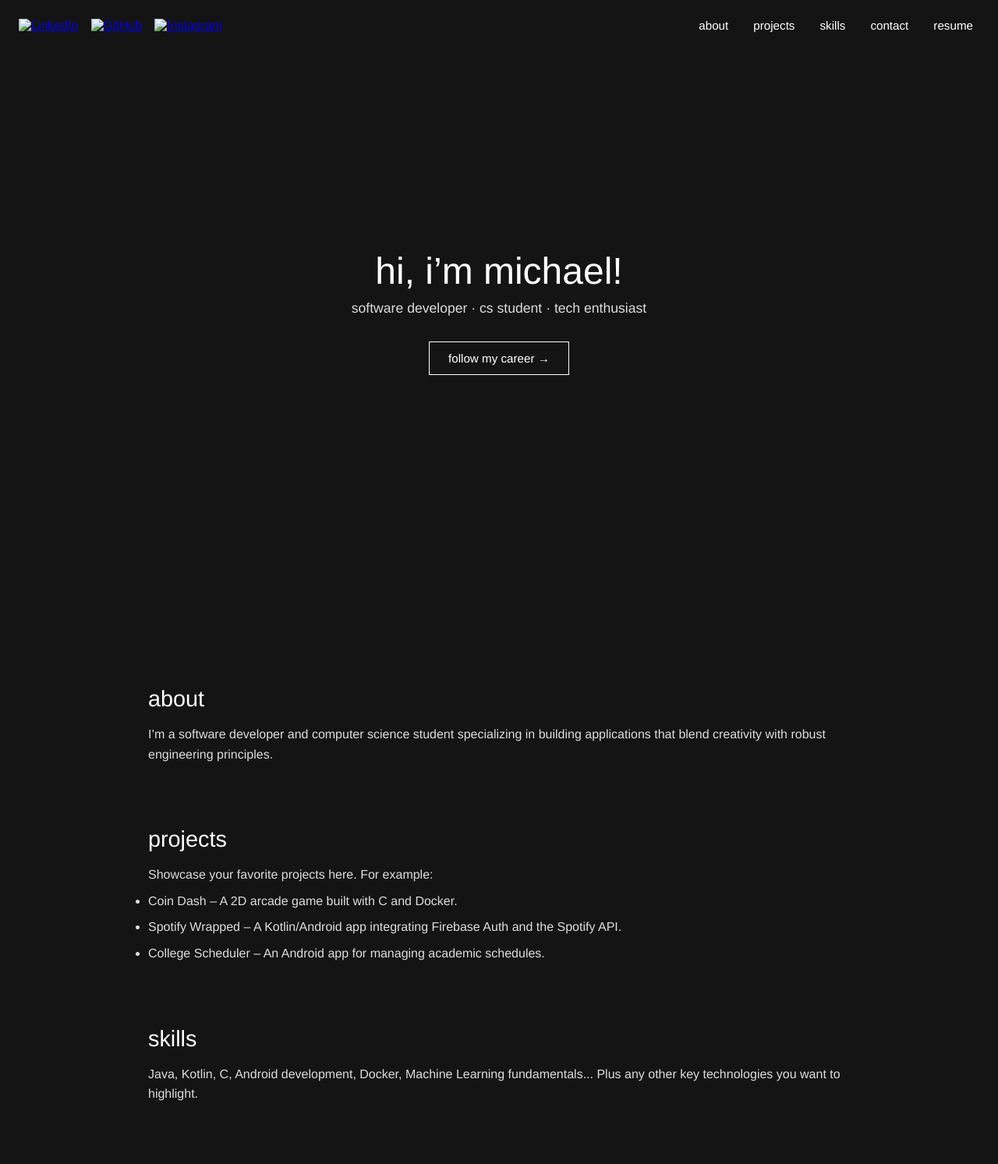
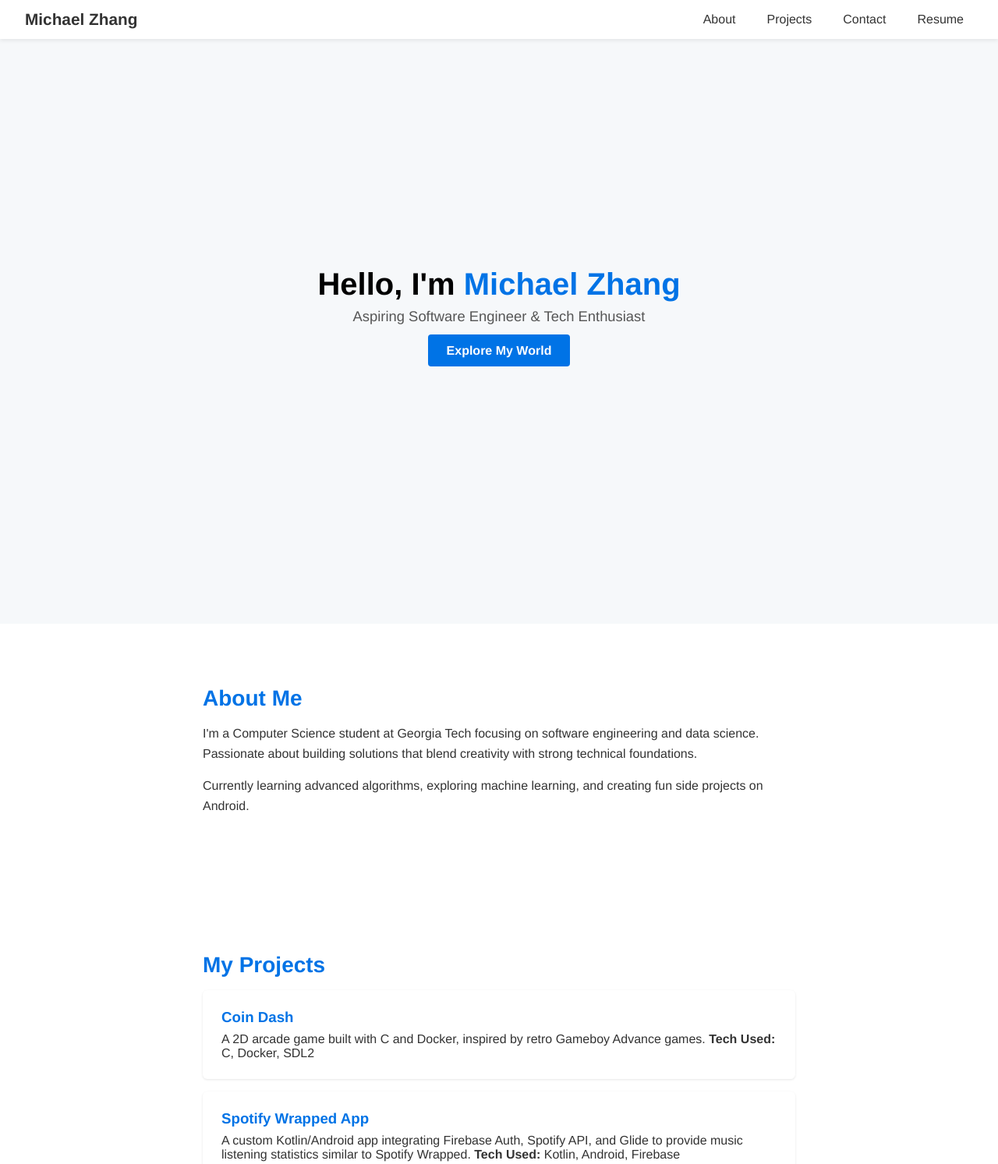
Before and after one commit to michaelzhang2004/personal-website, a plain HTML site: page index.html in a window 1280 px wide. Shown: the top 1493 px of the page at 78% size. Drawn offline with Linux system fonts and the light colour scheme.

Commit message:
edited changes

```diff
--- a/index.html
+++ b/index.html
@@ -2,92 +2,98 @@
 <html lang="en">
 <head>
   <meta charset="UTF-8" />
-  <meta name="description" content="Michael Zhang's personal site" />
+  <meta name="description" content="Personal Website of Michael Zhang" />
   <meta name="viewport" content="width=device-width, initial-scale=1.0" />
-  <title>Michael Zhang - City Theme</title>
+  <title>Michael Zhang</title>
+  <!-- CSS -->
   <link rel="stylesheet" href="styles.css" />
 </head>
 <body>
 
-  <!-- SOCIAL ICONS (top-left) -->
-  <div class="social-links">
-    <!-- Replace # with your actual profile links -->
-    <a href="#" target="_blank" rel="noreferrer">
-      <img src="icons/linkedin.svg" alt="LinkedIn" />
-    </a>
-    <a href="#" target="_blank" rel="noreferrer">
-      <img src="icons/github.svg" alt="GitHub" />
-    </a>
-    <a href="#" target="_blank" rel="noreferrer">
-      <img src="icons/instagram.svg" alt="Instagram" />
-    </a>
-  </div>
-
-  <!-- MAIN NAV (top-right) -->
-  <nav class="main-nav">
-    <ul>
-      <li><a href="#about">about</a></li>
-      <li><a href="#projects">projects</a></li>
-      <li><a href="#skills">skills</a></li>
-      <li><a href="#contact">contact</a></li>
-      <li><a href="resume.pdf" target="_blank">resume</a></li>
+  <!-- Navigation -->
+  <nav class="navbar">
+    <div class="nav-brand">
+      <a href="#home">Michael Zhang</a>
+    </div>
+    <ul class="nav-links">
+      <li><a href="#about">About</a></li>
+      <li><a href="#projects">Projects</a></li>
+      <li><a href="#contact">Contact</a></li>
+      <!-- Link to your resume; make sure resume.pdf is in the root folder -->
+      <li><a href="resume.pdf" target="_blank" class="resume-btn">Resume</a></li>
     </ul>
   </nav>
 
-  <!-- HERO SECTION -->
-  <header class="hero fade-in">
+  <!-- Hero Section -->
+  <header id="home" class="hero fade-in">
     <div class="hero-content">
-      <h1>hi, i’m michael!</h1>
-      <p>software developer · cs student · tech enthusiast</p>
-      <a href="#about" class="hero-btn">follow my career →</a>
+      <h1>Hello, I'm <span>Michael Zhang</span></h1>
+      <p>Aspiring Software Engineer & Tech Enthusiast</p>
+      <a href="#about" class="btn">Explore My World</a>
     </div>
   </header>
 
-  <!-- ABOUT SECTION -->
-  <section id="about" class="fade-in">
-    <h2>about</h2>
+  <!-- About Section -->
+  <section id="about" class="about fade-in">
+    <h2>About Me</h2>
     <p>
-      I’m a software developer and computer science student specializing in building
-      applications that blend creativity with robust engineering principles.
+      I'm a Computer Science student at Georgia Tech focusing on software engineering
+      and data science. Passionate about building solutions that blend creativity
+      with strong technical foundations.
+    </p>
+    <p>
+      Currently learning advanced algorithms, exploring machine learning,
+      and creating fun side projects on Android.
     </p>
   </section>
 
-  <!-- PROJECTS SECTION -->
-  <section id="projects" class="fade-in">
-    <h2>projects</h2>
+  <!-- Projects Section -->
+  <section id="projects" class="projects fade-in">
+    <h2>My Projects</h2>
+    <div class="project-card">
+      <h3>Coin Dash</h3>
+      <p>
+        A 2D arcade game built with C and Docker, inspired by retro Gameboy Advance games.
+        <strong>Tech Used:</strong> C, Docker, SDL2
+      </p>
+    </div>
+    <div class="project-card">
+      <h3>Spotify Wrapped App</h3>
+      <p>
+        A custom Kotlin/Android app integrating Firebase Auth, Spotify API, and Glide
+        to provide music listening statistics similar to Spotify Wrapped.
+        <strong>Tech Used:</strong> Kotlin, Android, Firebase
+      </p>
+    </div>
+    <div class="project-card">
+      <h3>College Scheduler</h3>
+      <p>
+        An Android app for managing academic schedules efficiently with
+        automatic scheduling, assignment tracking, and custom notifications.
+        <strong>Tech Used:</strong> Java, Android, SQLite
+      </p>
+    </div>
+  </section>
+
+  <!-- Contact Section -->
+  <section id="contact" class="contact fade-in">
+    <h2>Contact Me</h2>
     <p>
-      Showcase your favorite projects here. For example:
+      Interested in collaborating or have any questions? Let’s chat!
     </p>
     <ul>
-      <li>Coin Dash – A 2D arcade game built with C and Docker.</li>
-      <li>Spotify Wrapped – A Kotlin/Android app integrating Firebase Auth and the Spotify API.</li>
-      <li>College Scheduler – An Android app for managing academic schedules.</li>
+      <li>Email: <a href="mailto:mzhang664@gatech.edu">mzhang664@gatech.edu</a></li>
+      <li>LinkedIn: <a href="https://linkedin.com/in/mzhang664" target="_blank" rel="noreferrer">linkedin.com/in/mzhang664</a></li>
+      <li>GitHub: <a href="https://github.com/michaelzhang2004" target="_blank" rel="noreferrer">github.com/michaelzhang2004</a></li>
     </ul>
   </section>
 
-  <!-- SKILLS SECTION -->
-  <section id="skills" class="fade-in">
-    <h2>skills</h2>
-    <p>
-      Java, Kotlin, C, Android development, Docker, Machine Learning fundamentals...
-      Plus any other key technologies you want to highlight.
-    </p>
-  </section>
+  <!-- Footer -->
+  <footer class="footer">
+    <p>&copy; 2024 Michael Zhang. Built with ❤️ using HTML, CSS, and JS.</p>
+  </footer>
 
-  <!-- CONTACT SECTION -->
-  <section id="contact" class="fade-in">
-    <h2>contact</h2>
-    <p>
-      Interested in working together or have any questions?
-    </p>
-    <ul>
-      <li>Email: <a href="mailto:mzhang664@gatech.edu">mzhang664@gatech.edu</a></li>
-      <li>LinkedIn: <a href="#" target="_blank">linkedin.com/in/mzhang664</a></li>
-      <li>GitHub: <a href="#" target="_blank">github.com/michaelzhang2004</a></li>
-    </ul>
-  </section>
-
-  <!-- SCRIPTS -->
+  <!-- JS -->
   <script src="script.js"></script>
 </body>
 </html>
--- a/script.js
+++ b/script.js
@@ -1,21 +1,24 @@
-// Select all elements with the 'fade-in' class
+// Smoothly fade in sections when they appear in the viewport
+// We'll use an Intersection Observer for modern browsers.
+
+// 1. Select all elements that have the 'fade-in' class
 const faders = document.querySelectorAll('.fade-in');
 
 const appearOptions = {
-  threshold: 0.1,
+  threshold: 0.1, // The percentage of the element's visibility before callback
 };
 
 const appearOnScroll = new IntersectionObserver((entries, observer) => {
   entries.forEach(entry => {
     if (!entry.isIntersecting) return;
-    // Add class 'appear' once visible
+    // Add the 'appear' class once in view
     entry.target.classList.add('appear');
-    // Unobserve after it appears
+    // Unobserve the element after it has appeared
     observer.unobserve(entry.target);
   });
 }, appearOptions);
 
-// Observe each fade-in section
+// 2. Attach the observer to each .fade-in element
 faders.forEach(fader => {
   appearOnScroll.observe(fader);
 });
--- a/styles.css
+++ b/styles.css
@@ -1,4 +1,4 @@
-/* BASIC RESET */
+/* Basic Reset */
 * {
   margin: 0;
   padding: 0;
@@ -6,185 +6,179 @@
 }
 
 html, body {
-  width: 100%;
-  height: 100%;
+  scroll-behavior: smooth;
   font-family: "Helvetica Neue", Arial, sans-serif;
-  color: #fff;
-  background: #141414; /* fallback background if images fail */
+  background-color: #fff;
+  color: #333;
 }
 
-/* WRAP THE BODY IN A PARALLAX CONTAINER IF NEEDED */
-body {
-  /* We’ll place parallax layers in the background using pseudo-elements
-     OR you can do separate <div> overlays if you prefer. */
-  overflow-x: hidden;
-  position: relative;
+/* Navbar */
+.navbar {
+  display: flex;
+  justify-content: space-between;
+  align-items: center;
+  position: fixed;
+  width: 100%;
+  top: 0;
+  left: 0;
+  background: rgba(255, 255, 255, 0.95);
+  padding: 0.8rem 2rem;
+  box-shadow: 0 2px 5px rgba(0,0,0,0.08);
+  z-index: 999;
 }
 
-/* OPTIONAL PARALLAX LAYER 1: City background (further away) */
-body::before {
-  content: "";
-  position: fixed;
-  top: 0;
-  left: 0;
-  width: 300%;
-  height: 100%;
-  background: url('images/city-bg.png') repeat-x center/contain;
-  transform: translateZ(0) scale(1.5);
-  opacity: 0.3; /* distant city is faint */
-  animation: moveBg 60s linear infinite;
-  z-index: -2;
+.nav-brand a {
+  font-size: 1.3rem;
+  color: #333;
+  text-decoration: none;
+  font-weight: 700;
 }
 
-/* OPTIONAL PARALLAX LAYER 2: City foreground (closer) */
-body::after {
-  content: "";
-  position: fixed;
-  top: 0;
-  left: 0;
-  width: 300%;
-  height: 100%;
-  background: url('images/city-fg.png') repeat-x center/contain;
-  transform: translateZ(0) scale(1.5);
-  opacity: 0.5;
-  animation: moveFg 30s linear infinite;
-  z-index: -1;
-}
-
-/* ANIMATIONS FOR PARALLAX MOVEMENT (sliding skyline) */
-@keyframes moveBg {
-  0% {
-    transform: translateX(0) scale(1.5);
-  }
-  100% {
-    transform: translateX(-33.333%) scale(1.5);
-  }
-}
-
-@keyframes moveFg {
-  0% {
-    transform: translateX(0) scale(1.5);
-  }
-  100% {
-    transform: translateX(-33.333%) scale(1.5);
-  }
-}
-
-/* SOCIAL ICONS (top-left) */
-.social-links {
-  position: absolute;
-  top: 1.5rem;
-  left: 1.5rem;
+.nav-links {
+  list-style: none;
   display: flex;
   gap: 1rem;
 }
 
-.social-links img {
-  width: 24px;
-  height: 24px;
-  transition: opacity 0.2s;
+.nav-links li {
+  margin-left: 0;
 }
 
-.social-links img:hover {
-  opacity: 0.6;
+.nav-links a {
+  text-decoration: none;
+  color: #333;
+  font-weight: 500;
+  padding: 0.5rem 0.75rem;
+  border-radius: 4px;
+  transition: background 0.2s, color 0.2s;
 }
 
-/* NAVIGATION (top-right) */
-.main-nav {
-  position: absolute;
-  top: 1.5rem;
-  right: 2rem;
+.nav-links a:hover {
+  background: #f0f0f0;
 }
 
-.main-nav ul {
-  list-style: none;
-  display: flex;
-  gap: 2rem;
+.resume-btn {
+  font-weight: 600;
+  color: #0073e6;
 }
 
-.main-nav li {
-  text-transform: lowercase;
-  font-weight: 300;
-  font-size: 0.95rem;
-}
-
-.main-nav a {
-  color: #fff;
-  text-decoration: none;
-  transition: opacity 0.2s;
-}
-
-.main-nav a:hover {
-  opacity: 0.6;
-}
-
-/* HERO SECTION */
+/* Hero Section */
 .hero {
-  width: 100%;
-  height: 100vh;
-  position: relative;
   display: flex;
   align-items: center;
   justify-content: center;
-  text-align: center;
-  padding: 0 1rem;
+  height: 100vh;
+  padding: 0 20px;
+  background: #f6f8fa;
 }
 
 .hero-content {
-  max-width: 600px;
+  text-align: center;
+  max-width: 700px;
 }
 
 .hero-content h1 {
-  font-size: 3rem;
+  font-size: 2.5rem;
   margin-bottom: 0.5rem;
-  font-weight: 400;
-  line-height: 1.2;
+  color: #000;
+}
+
+.hero-content h1 span {
+  color: #0073e6; /* Accent color */
 }
 
 .hero-content p {
-  font-size: 1.1rem;
-  font-weight: 300;
-  margin-bottom: 2rem;
-  color: #ddd;
+  font-size: 1.15rem;
+  margin-bottom: 1.5rem;
+  color: #555;
 }
 
-.hero-btn {
-  display: inline-block;
+.btn {
+  padding: 0.75rem 1.5rem;
+  background-color: #0073e6;
+  border: none;
+  border-radius: 4px;
+  color: #fff;
+  font-weight: 600;
   text-decoration: none;
-  border: 1px solid #fff;
-  padding: 0.75rem 1.5rem;
-  font-size: 0.95rem;
-  color: #fff;
+  cursor: pointer;
   transition: background-color 0.3s;
 }
 
-.hero-btn:hover {
-  background-color: rgba(255, 255, 255, 0.2);
+.btn:hover {
+  background-color: #005bb5;
 }
 
-/* SECTIONS */
+/* Section Styling */
 section {
-  width: 90%;
-  max-width: 900px;
-  margin: 80px auto;
+  padding: 80px 20px;
+  max-width: 800px;
+  margin: 0 auto;
 }
 
-section h2 {
-  font-size: 1.8rem;
+/* About Section */
+.about h2,
+.projects h2,
+.contact h2 {
+  font-size: 1.75rem;
   margin-bottom: 1rem;
-  color: #fff;
-  font-weight: 400;
-  text-transform: lowercase;
+  color: #0073e6;
 }
 
-section p, section li {
+.about p {
+  margin-bottom: 1rem;
   line-height: 1.6;
-  color: #ddd;
-  font-weight: 300;
+}
+
+/* Projects Section */
+.project-card {
+  background: #fff;
+  padding: 1.5rem;
+  margin-bottom: 1rem;
+  border-radius: 6px;
+  box-shadow: 0 1px 3px rgba(0,0,0,0.1);
+}
+
+.project-card h3 {
+  margin-bottom: 0.5rem;
+  color: #0073e6;
+}
+
+/* Contact Section */
+.contact p {
+  margin-bottom: 1rem;
+  color: #555;
+}
+
+.contact ul {
+  list-style: none;
+  margin-top: 1rem;
+}
+
+.contact li {
   margin-bottom: 0.5rem;
 }
 
-/* FADE-IN ANIMATION */
+.contact a {
+  color: #0073e6;
+  text-decoration: none;
+}
+
+.contact a:hover {
+  text-decoration: underline;
+}
+
+/* Footer */
+.footer {
+  text-align: center;
+  padding: 20px;
+  background: #f8f9fa;
+  color: #888;
+  font-size: 0.9rem;
+  margin-top: 2rem;
+}
+
+/* Fade-In Animation (initially hidden) */
 .fade-in {
   opacity: 0;
   transform: translateY(20px);
```
